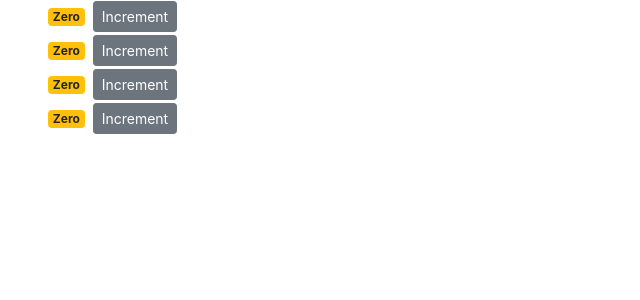
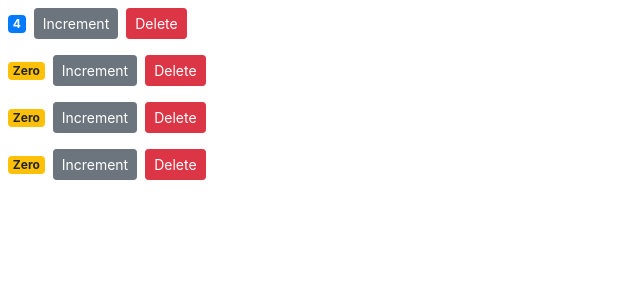
Before and after one commit to rvd2pwipwip/ReactMoshTutorial, a React (Create React App) app in the folder counter-app/: page / in a window 1280 px wide. Shown: the top 300 px of the page, without its empty margins (0-640 px from the left). Built offline with nearby package versions, Linux system fonts and the light colour scheme.

Commit message:
raising and handling an event 1:39:20

```diff
--- a/counter-app/src/components/counter.jsx
+++ b/counter-app/src/components/counter.jsx
@@ -2,28 +2,31 @@ import React, { Component } from "react";
 
 class Counter extends Component {
   state = {
-    count: 0
+    value: this.props.value
     // // tags: ["tag1", "tag2", "tag3"]
     // tags: []
   };
 
   formatCount() {
-    const { count } = this.state; //destructuring this.state.count
-    return count === 0 ? "Zero" : count;
+    const { value } = this.state; //destructuring this.state.count
+    return value === 0 ? "Zero" : value;
   }
   getBadgeClasses() {
     let classes = "badge m-2 badge-";
-    classes += this.state.count === 0 ? "warning" : "primary";
+    classes += this.state.value === 0 ? "warning" : "primary";
     return classes;
   }
   handleIncrement = product => {
-    console.log(product);
-    this.setState({ count: this.state.count + 1 }); //count++ would mutate the state directly
+    //this.setState({ value: this.state.value + 1 }); //count++ would mutate the state directly
+    //http://lucybain.com/blog/2016/react-state-vs-pros/ setState warning two!
+    this.setState(prevState => {
+      return { value: prevState.value + 1 };
+    });
   };
 
   render() {
     return (
-      <React.Fragment>
+      <div>
         <span className={this.getBadgeClasses()}>{this.formatCount()}</span>
         <button
           onClick={() => this.handleIncrement({ id: 1 })}
@@ -31,12 +34,18 @@ class Counter extends Component {
         >
           Increment
         </button>
+        <button
+          onClick={this.props.onDelete}
+          className="btn btn-danger btn-sm m-2"
+        >
+          Delete
+        </button>
         {/* {this.state.tags.length ? (
           <ul>{this.state.tags.map(tag => <li key={tag}>{tag}</li>)}</ul>
         ) : (
           <p>No tags</p>
         )} */}
-      </React.Fragment>
+      </div>
     );
   }
 }
--- a/counter-app/src/components/counters.jsx
+++ b/counter-app/src/components/counters.jsx
@@ -4,21 +4,29 @@ import Counter from "./counter";
 class Counters extends Component {
   state = {
     counters: [
-      { id: 1, value: 0 },
+      { id: 1, value: 4 },
       { id: 2, value: 0 },
       { id: 3, value: 0 },
       { id: 4, value: 0 }
     ]
   };
+
+  handleDelete = e => {
+    console.log(this.state);
+  };
+
   render() {
     return (
-      <ul>
+      <div>
         {this.state.counters.map(counter => (
-          <li>
-            <Counter key={counter.id} />
-          </li>
+          <Counter
+            key={counter.id}
+            id={counter.id}
+            value={counter.value}
+            onDelete={this.handleDelete}
+          />
         ))}
-      </ul>
+      </div>
     );
   }
 }
--- a/counter-app/src/index.css
+++ b/counter-app/src/index.css
@@ -3,7 +3,3 @@ body {
   padding: 0;
   font-family: sans-serif;
 }
-
-ul {
-  list-style: none;
-}
--- a/counter-app/src/index.js
+++ b/counter-app/src/index.js
@@ -1,7 +1,7 @@
 import React from "react";
 import ReactDOM from "react-dom";
 import "./index.css";
-import App from "./App";
+// import App from "./App";
 import registerServiceWorker from "./registerServiceWorker";
 import "bootstrap/dist/css/bootstrap.css";
 import Counters from "./components/counters";
```
